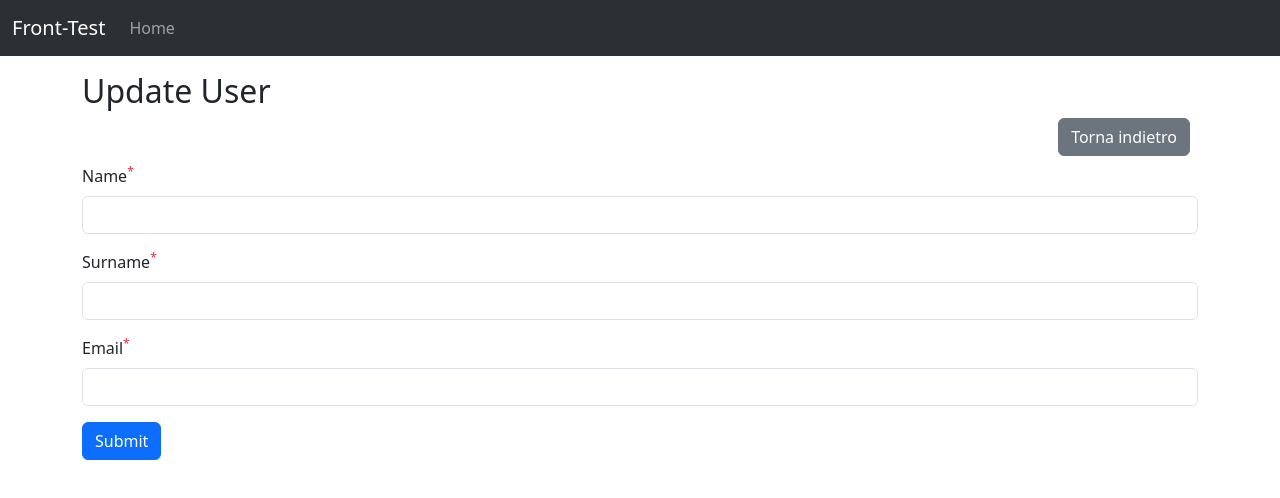
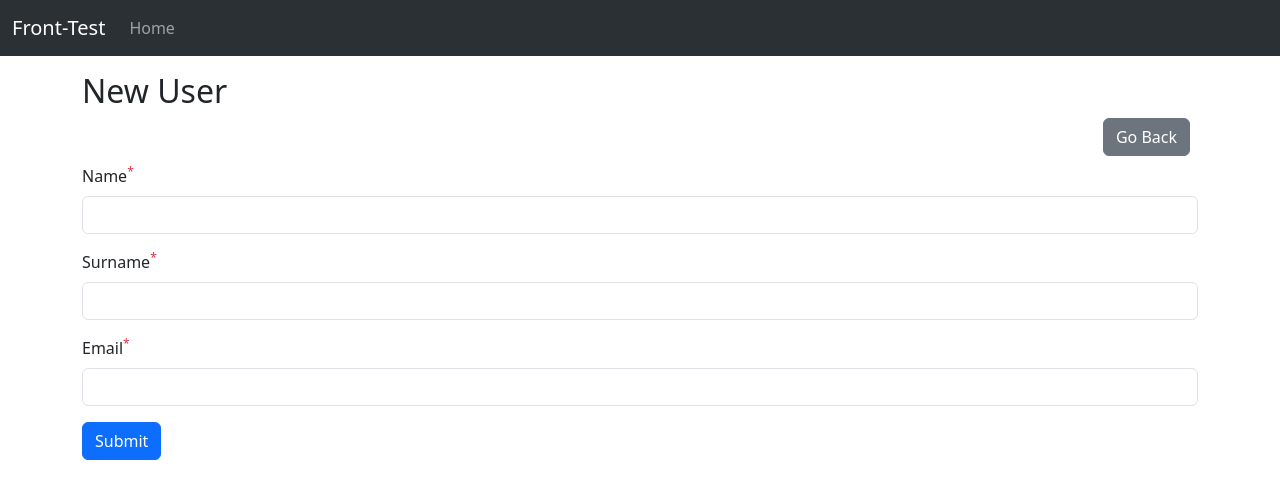
Before and after one commit to PasqualeDiMatteo/frontend_test, a Vue app: page /users/create in a window 1280 px wide. Shown: the top 498 px of the page. Built offline with nearby package versions, Linux system fonts and the light colour scheme.

Commit message:
fix form page and rename buttons

```diff
--- a/src/components/layouts/AppModal.vue
+++ b/src/components/layouts/AppModal.vue
@@ -19,7 +19,7 @@ export default {
                 </div>
                 <div class="modal-footer">
                     <button type="button" class="btn btn-secondary" @click="$emit('closeModal')">Close</button>
-                    <button type="button" class="btn btn-danger" @click="$emit('delete')">Elimina</button>
+                    <button type="button" class="btn btn-danger" @click="$emit('delete')">Delete</button>
                 </div>
             </div>
         </div>
--- a/src/pages/DetailPage.vue
+++ b/src/pages/DetailPage.vue
@@ -37,7 +37,7 @@ export default {
         </h4>
         <div class="card-body">
             <p class="card-title">{{ user.email }}</p>
-            <RouterLink class="btn btn-secondary" :to="{ name: 'home' }">Indietro
+            <RouterLink class="btn btn-secondary" :to="{ name: 'home' }">Go Back
             </RouterLink>
         </div>
     </div>
--- a/src/pages/HomePage.vue
+++ b/src/pages/HomePage.vue
@@ -89,8 +89,8 @@ export default {
                 <tr>
                     <th scope="col">#</th>
                     <th scope="col">Name</th>
-                    <th scope="col">Last</th>
-                    <th scope="col">email</th>
+                    <th scope="col">Surname</th>
+                    <th scope="col">Email</th>
                     <th scope="col"></th>
                 </tr>
             </thead>
--- a/src/pages/UserFormPage.vue
+++ b/src/pages/UserFormPage.vue
@@ -28,7 +28,7 @@ export default {
             if (this.hasErrors) return;
             this.isLoading = true;
             let axiosCall = null
-            if (!this.user) {
+            if (!this.$route.params.id) {
                 axiosCall = axios.post(url, this.form)
 
             } else {
@@ -37,7 +37,7 @@ export default {
             axiosCall.then(() => {
                 this.form = { name: '', surname: '', email: '' };
                 this.alertOpen = true;
-                if (!this.user) {
+                if (!this.$route.params.id) {
                     this.alertMessage = "User created successfully"
                     this.alertType = "success";
                 } else {
@@ -102,10 +102,10 @@ export default {
 <template>
     <AppLoader v-if="isLoading" />
     <div v-else>
-        <h2 v-if=!user>New User</h2>
+        <h2 v-if=!$route.params.id>New User</h2>
         <h2 v-else>Update User</h2>
         <div class="d-flex justify-content-end my-2">
-            <button class="btn  btn-secondary me-2" @click="$router.push({ name: 'home' })">Torna indietro</button>
+            <button class="btn  btn-secondary me-2" @click="$router.push({ name: 'home' })">Go Back</button>
         </div>
         <AppAlert v-if="alertOpen" :alertType="alertType" :alertMessage="alertMessage"
             @closeAlert="alertOpen = !alertOpen" />
```
